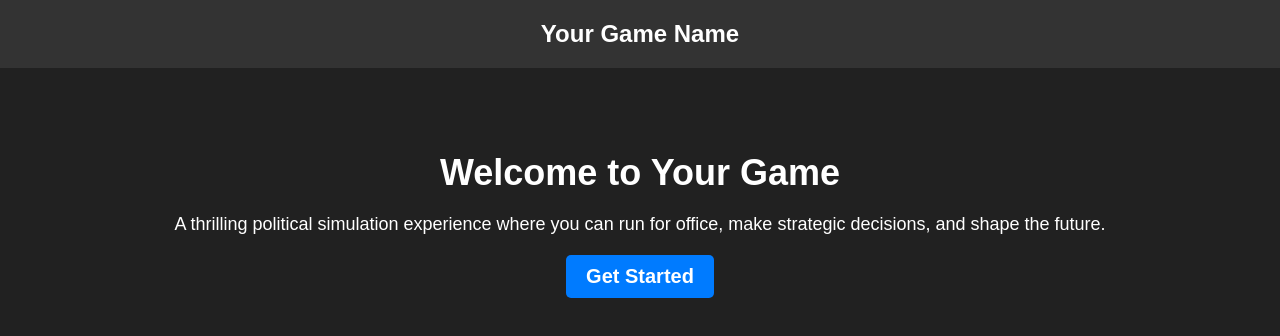
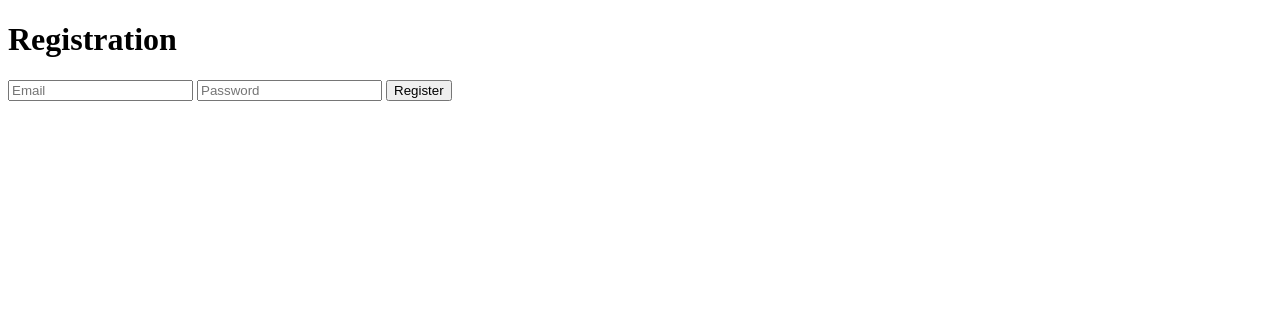
Before and after one commit to LILANGEL769/TestFounder, a plain HTML site: page home.html in a window 1280 px wide. Drawn offline with Linux system fonts and the light colour scheme.

Commit message:
Update home.html

```diff
--- a/home.html
+++ b/home.html
@@ -1,71 +1,62 @@
 <!DOCTYPE html>
-<html>
+<html lang="en">
+
 <head>
-  <style>
-    body {
-      background-color: #212121;
-      margin: 0;
-      padding: 0;
-      font-family: Arial, sans-serif;
-      color: #ffffff;
-    }
+  <meta charset="UTF-8">
+  <meta name="viewport" content="width=device-width, initial-scale=1.0">
+  <title>Registration</title>
+</head>
 
-    .header {
-      background-color: #333333;
-      padding: 20px;
-      text-align: center;
-    }
+<body>
+  <h1>Registration</h1>
 
-    .logo {
-      color: #ffffff;
-      font-size: 24px;
-      font-weight: bold;
-      text-decoration: none;
-    }
+  <form id="registration-form">
+    <input type="email" id="email" placeholder="Email" required>
+    <input type="password" id="password" placeholder="Password" required>
+    <button type="submit">Register</button>
+  </form>
 
-    .main-content {
-      max-width: 960px;
-      margin: 40px auto;
-      padding: 20px;
-      text-align: center;
-    }
+  <script src="https://www.gstatic.com/firebasejs/9.6.1/firebase-app.js"></script>
+  <script src="https://www.gstatic.com/firebasejs/9.6.1/firebase-auth.js"></script>
 
-    .main-content h1 {
-      font-size: 36px;
-      margin-bottom: 20px;
-    }
+  <script>
+    // Initialize Firebase
+    const firebaseConfig = {
+      apiKey: "AIzaSyDwZu76qltW7Lg8nKCw7RpwdFywgH8PVSE",
+      authDomain: "founding-father-project.firebaseapp.com",
+      projectId: "founding-father-project",
+  storageBucket: "founding-father-project.appspot.com",
+  messagingSenderId: "637165861259",
+  appId: "1:637165861259:web:b6c422b1271be7f316d78e",
+  measurementId: "G-TP1W0FQXG7"
+    };
 
-    .main-content p {
-      font-size: 18px;
-      margin-bottom: 20px;
-    }
+    firebase.initializeApp(firebaseConfig);
 
-    .cta-button {
-      display: inline-block;
-      background-color: #007bff;
-      color: #ffffff;
-      font-size: 20px;
-      font-weight: bold;
-      padding: 10px 20px;
-      text-decoration: none;
-      border-radius: 5px;
-      transition: background-color 0.3s ease;
-    }
+    const registrationForm = document.getElementById("registration-form");
+    const emailInput = document.getElementById("email");
+    const passwordInput = document.getElementById("password");
 
-    .cta-button:hover {
-      background-color: #0056b3;
-    }
-  </style>
-</head>
-<body>
-  <div class="header">
-    <a class="logo" href="#">Your Game Name</a>
-  </div>
+    registrationForm.addEventListener("submit", (e) => {
+      e.preventDefault();
 
-  <div class="main-content">
-    <h1>Welcome to Your Game</h1>
-    <p>A thrilling political simulation experience where you can run for office, make strategic decisions, and shape the future.</p>
-    <a class="cta-button" href="registration.html">Get Started</a>
-  </div>
+      const email = emailInput.value;
+      const password = passwordInput.value;
+
+      // Create the user with email and password
+      firebase
+        .auth()
+        .createUserWithEmailAndPassword(email, password)
+        .then((userCredential) => {
+          // Registration successful, you can redirect to a success page or perform additional actions
+          console.log("User registered successfully:", userCredential.user);
+        })
+        .catch((error) => {
+          // Registration failed, handle the error
+          console.log("Registration error:", error.message);
+        });
+    });
+  </script>
 </body>
+
 </html>
```
